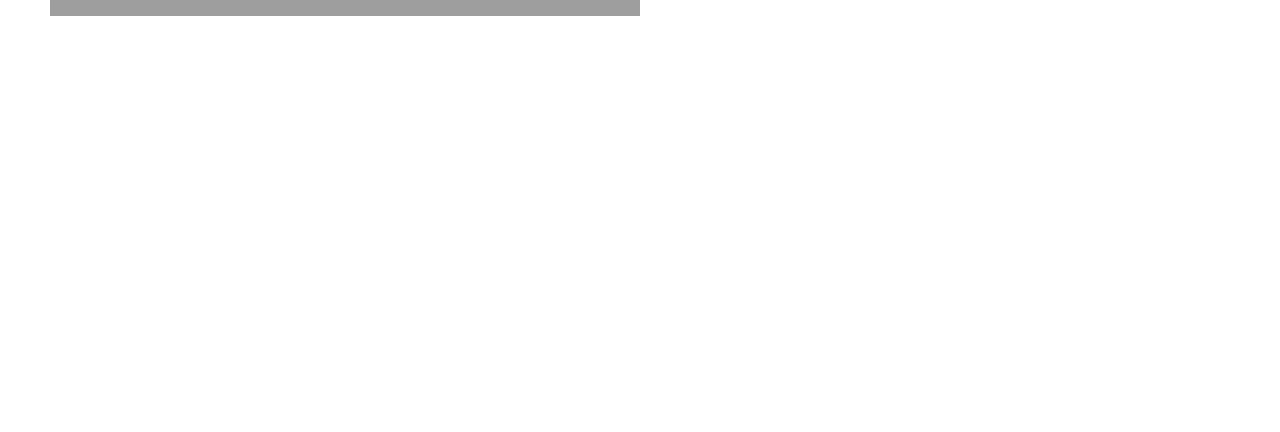
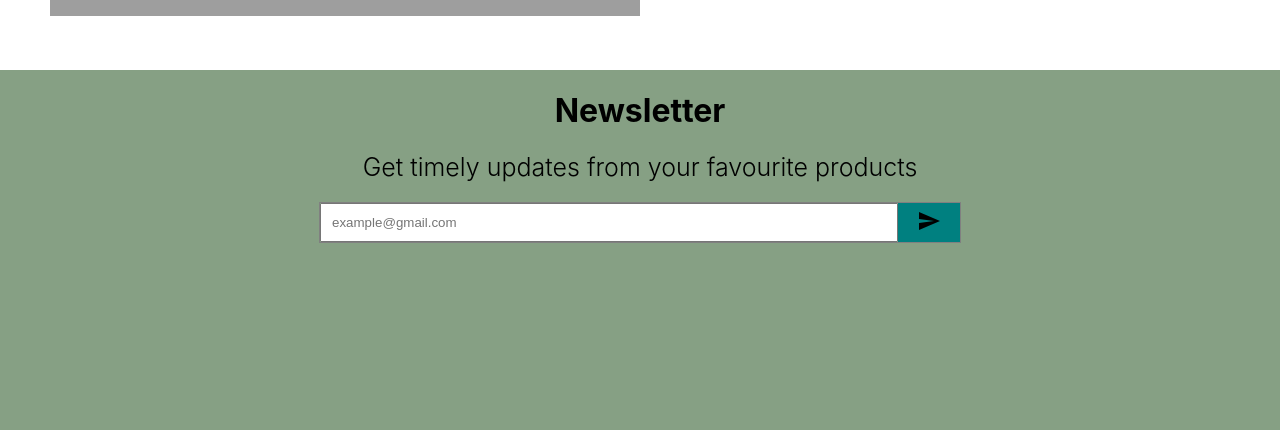
Before and after one commit to khaledtudce/reactecommercekhaled2022, a React (Create React App) app in the folder client/: page /product/1 in a window 1280 px wide. Shown: the part 849-1281 px from the top of the page. Before the commit the page ends 919 px from the top, so only its background shows below. Built offline with nearby package versions, Linux system fonts and the light colour scheme; grey boxes are pictures that could not be loaded.

Commit message:
Newsletter component UI developed

```diff
--- a/client/src/components/Newsletter.jsx
+++ b/client/src/components/Newsletter.jsx
@@ -1,7 +1,48 @@
-import React from "react";
+import styled from "styled-components";
+import { Send } from "@material-ui/icons";
+
+const Container = styled.div`
+  display: flex;
+  flex-direction: column;
+  align-items: center;
+  background-color: #86a084;
+  min-height: 45vh;
+`;
+const Title = styled.h1``;
+const Desc = styled.div`
+  font-size: 25px;
+  font-weight: 350;
+`;
+const InputContainer = styled.div`
+  width: 50%;
+  display: flex;
+  margin: 20px;
+  border: 1px solid gray;
+`;
+const Input = styled.input`
+  padding: 10px;
+  width: 90%;
+`;
+const Button = styled.button`
+  cursor: pointer;
+  border: none;
+  background-color: teal;
+  width: 10%;
+`;
 
 const Newsletter = () => {
-  return <div>Newsletter</div>;
+  return (
+    <Container>
+      <Title>Newsletter</Title>
+      <Desc>Get timely updates from your favourite products</Desc>
+      <InputContainer>
+        <Input placeholder="example@gmail.com"></Input>
+        <Button>
+          <Send />
+        </Button>
+      </InputContainer>
+    </Container>
+  );
 };
 
 export default Newsletter;
--- a/client/src/pages/Product.jsx
+++ b/client/src/pages/Product.jsx
@@ -3,7 +3,9 @@
 import { useLocation } from "react-router-dom";
 import styled from "styled-components";
 import Announcement from "../components/Announcement";
+import Footer from "../components/Footer";
 import Navbar from "../components/Navbar";
+import Newsletter from "../components/Newsletter";
 import { popularProducts } from "../data";
 
 const Container = styled.div``;
@@ -137,6 +139,8 @@
           </AddContainer>
         </InfoContainer>
       </Wrapper>
+      <Newsletter />
+      <Footer />
     </Container>
   );
 };
```
